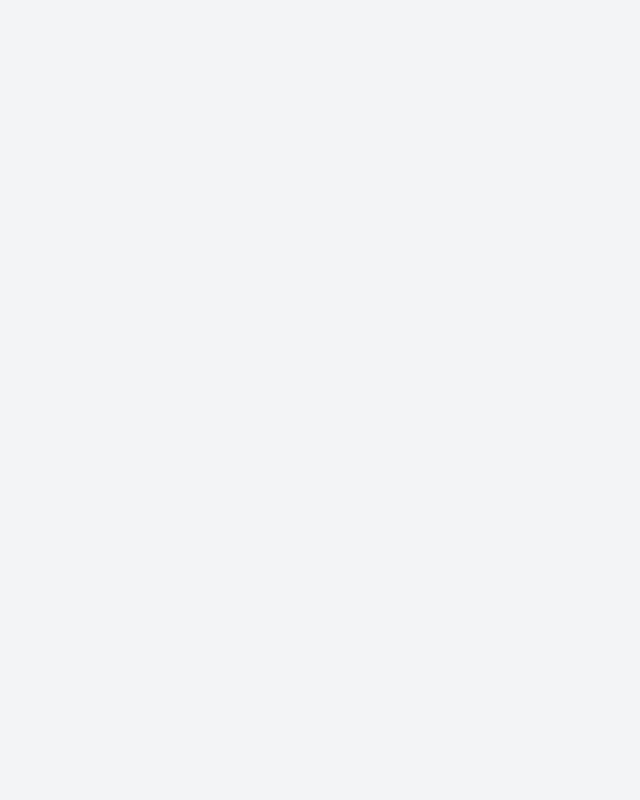
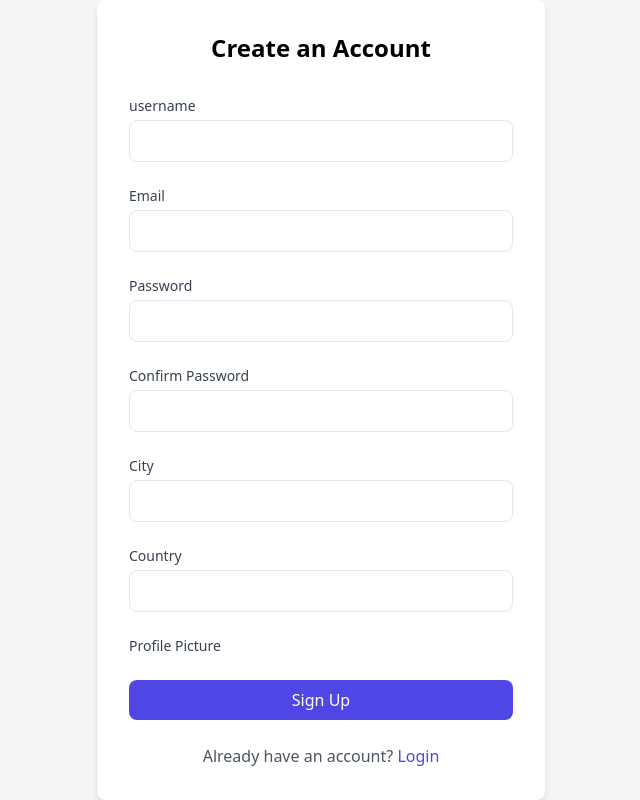
Before and after one commit to noamgloberman0/webapplicationfinal, a React (Vite) app in the folder front/: page /signup in a window 1280 px wide. Shown: the whole page, without its empty margins (319-959 px from the left). Built offline with nearby package versions, Linux system fonts and the light colour scheme.

Commit message:
signup page

```diff
--- a/front/src/pages/SignUp.tsx
+++ b/front/src/pages/SignUp.tsx
@@ -1,11 +1,131 @@
 import React, { useState } from 'react';
+import { Link } from 'react-router-dom';
 
 export default function SignUp() {
+  const [username, setUsername] = useState('');
+  const [email, setEmail] = useState('');
+  const [password, setPassword] = useState('');
+  const [confirmPassword, setConfirmPassword] = useState('');
+  const [city, setCity] = useState('');
+  const [country, setCountry] = useState('');
+
+
+  const handleSubmit = async (e: React.FormEvent) => {
+    e.preventDefault();
+    // Signup logic here
+  };
 
 
   return (
     <div className="min-h-screen bg-gray-100 flex items-center justify-center">
+      <div className="max-w-md w-full mx-4">
+        <div className="bg-white rounded-lg shadow-md p-8">
+          <h2 className="text-2xl font-bold text-center mb-8">Create an Account</h2>
 
+          <form onSubmit={handleSubmit} className="space-y-6">
+            <div>
+
+              <label htmlFor="username" className="block text-sm font-medium text-gray-700">
+                username
+              </label>
+              <input type="text" id="username" accept=".png, .jpeg, .jpg" value={username} onChange={(e) => setUsername(e.target.value)}
+                className="mt-1 block w-full px-4 py-2 rounded-lg border focus:outline-none focus:border-indigo-500" required />
+
+            </div>
+
+            <div>
+              <label htmlFor="email" className="block text-sm font-medium text-gray-700">
+                Email
+              </label>
+              <input
+                type="email"
+                id="email"
+                value={email}
+                onChange={(e) => setEmail(e.target.value)}
+                className="mt-1 block w-full px-4 py-2 rounded-lg border focus:outline-none focus:border-indigo-500"
+                required
+              />
+            </div>
+
+            <div>
+              <label htmlFor="password" className="block text-sm font-medium text-gray-700">
+                Password
+              </label>
+              <input
+                type="password"
+                id="password"
+                value={password}
+                onChange={(e) => setPassword(e.target.value)}
+                className="mt-1 block w-full px-4 py-2 rounded-lg border focus:outline-none focus:border-indigo-500"
+                required
+              />
+            </div>
+
+            <div>
+              <label htmlFor="confirmPassword" className="block text-sm font-medium text-gray-700">
+                Confirm Password
+              </label>
+              <input
+                type="password"
+                id="confirmPassword"
+                value={confirmPassword}
+                onChange={(e) => setConfirmPassword(e.target.value)}
+                className="mt-1 block w-full px-4 py-2 rounded-lg border focus:outline-none focus:border-indigo-500"
+                required
+              />
+            </div>
+
+            <div>
+              <label htmlFor="City" className="block text-sm font-medium text-gray-700">
+                City
+              </label>
+              <input
+                type="text"
+                id="city"
+                value={city}
+                onChange={(e) => setCity(e.target.value)}
+                className="mt-1 block w-full px-4 py-2 rounded-lg border focus:outline-none focus:border-indigo-500"
+                required
+              />
+            </div>
+
+            <div>
+              <label htmlFor="Country" className="block text-sm font-medium text-gray-700">
+              Country
+              </label>
+              <input
+                type="text"
+                id="country"
+                value={country}
+                onChange={(e) => setCountry(e.target.value)}
+                className="mt-1 block w-full px-4 py-2 rounded-lg border focus:outline-none focus:border-indigo-500"
+                required
+              />
+            </div>
+
+            <div>
+              <label htmlFor='profilePicture' className="block text-sm font-medium text-gray-700">
+                Profile Picture
+              </label>
+              {/* <input type = "file" id = "profilePictureRegister" onChange = {handleUpload}/> */}
+            </div>
+
+            <button
+              type="submit"
+              className="w-full py-2 px-4 bg-indigo-600 text-white rounded-lg hover:bg-indigo-700"
+            >
+              Sign Up
+            </button>
+          </form>
+
+          <p className="mt-6 text-center text-gray-600">
+            Already have an account?{' '}
+            <Link to="/login" className="text-indigo-600 hover:text-indigo-700">
+              Login
+            </Link>
+          </p>
+        </div>
+      </div>
     </div>
   );
 }
```
